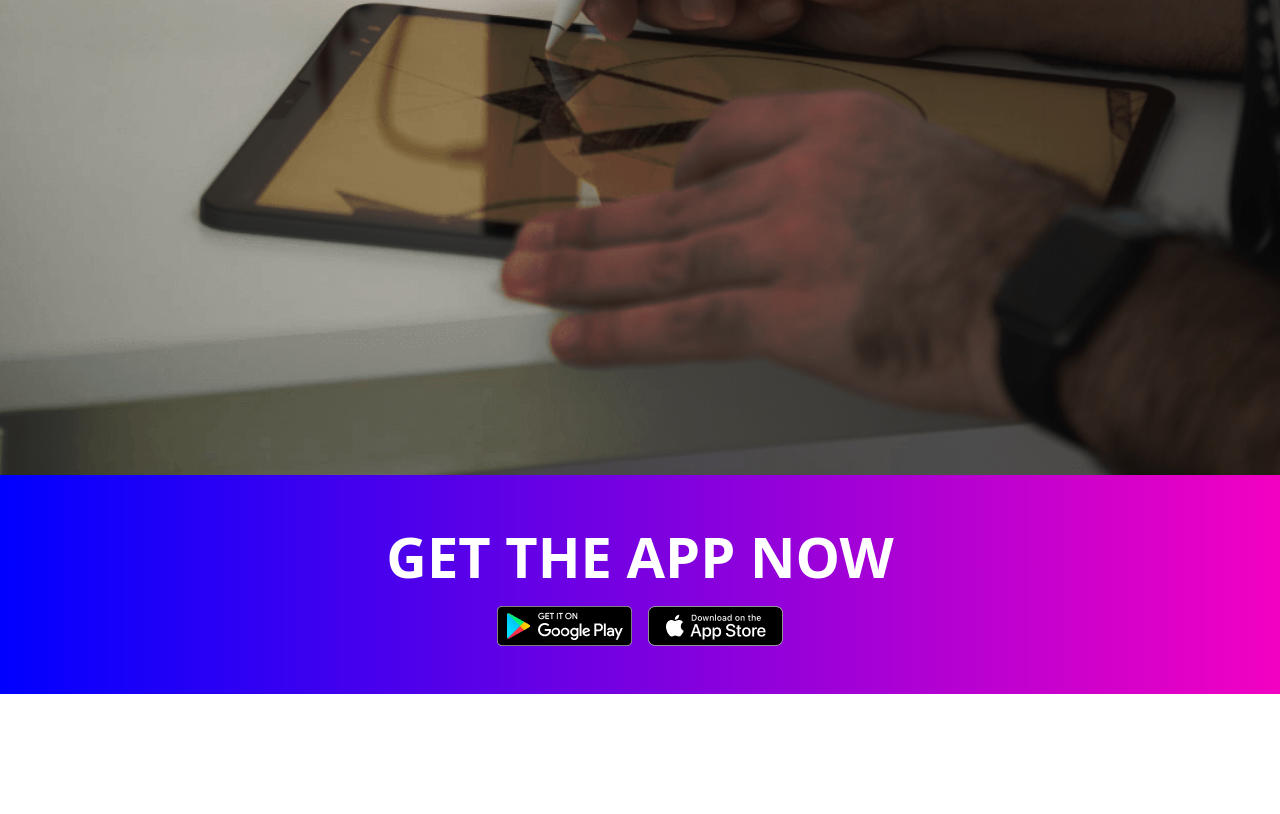
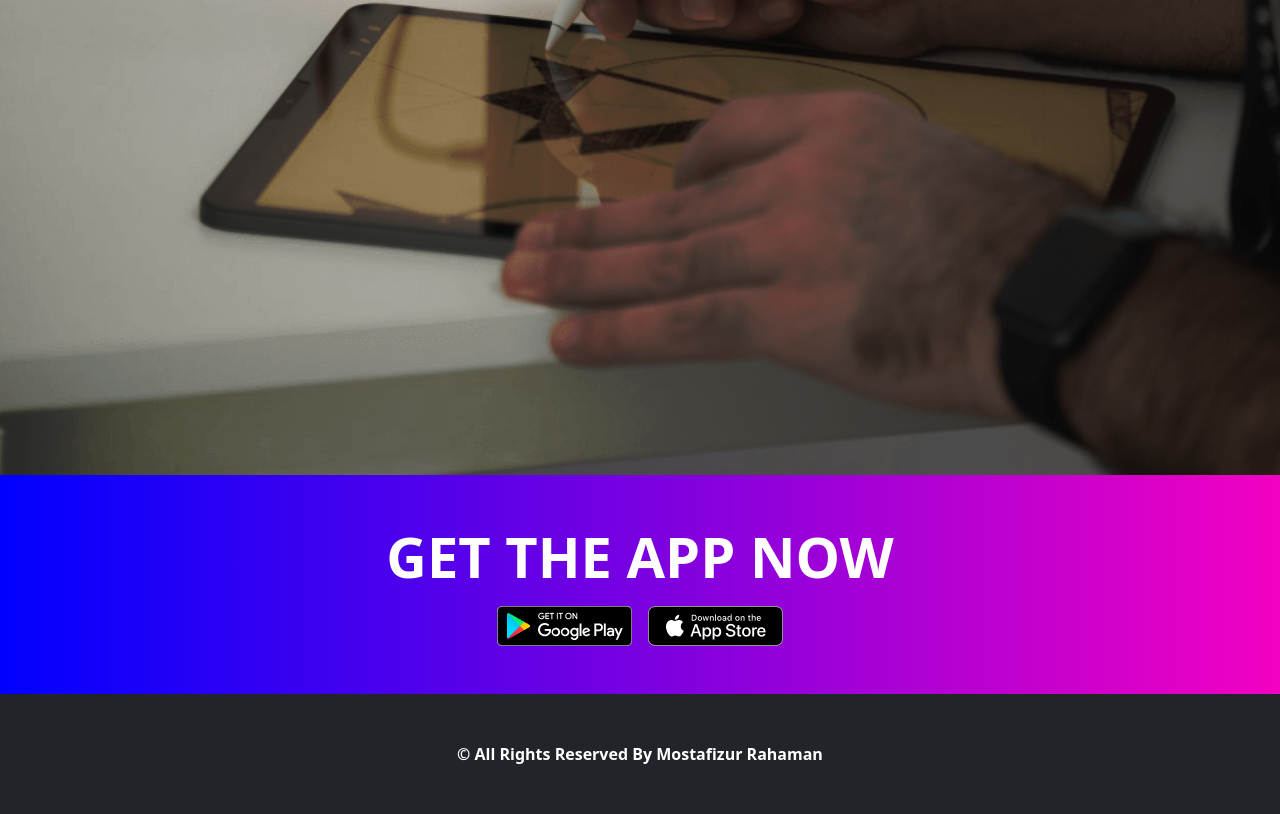
Before and after one commit to mostafizurRahaman/bootstrap-project, a plain HTML site: page index.html in a window 1280 px wide. Shown: the part 2228-3042 px from the top of the page. Before the commit the page ends 2922 px from the top, so only its background shows below. Drawn offline with nearby package versions, Linux system fonts and the light colour scheme.

Commit message:
footer section design done

```diff
--- a/index.html
+++ b/index.html
@@ -137,7 +137,11 @@
             </div>
          </section>
       </main>
-
+      <footer class="bg-dark d-block">
+         <div class="container py-5">
+            <p class="text-capitalize text-white text-center fw-bold mb-0">&copy; all rights reserved by mostafizur rahaman</p>
+         </div>
+      </footer>
       <script src="https://cdn.jsdelivr.net/npm/bootstrap@5.2.0/dist/js/bootstrap.bundle.min.js"></script>
    </body>
 </html>
```
